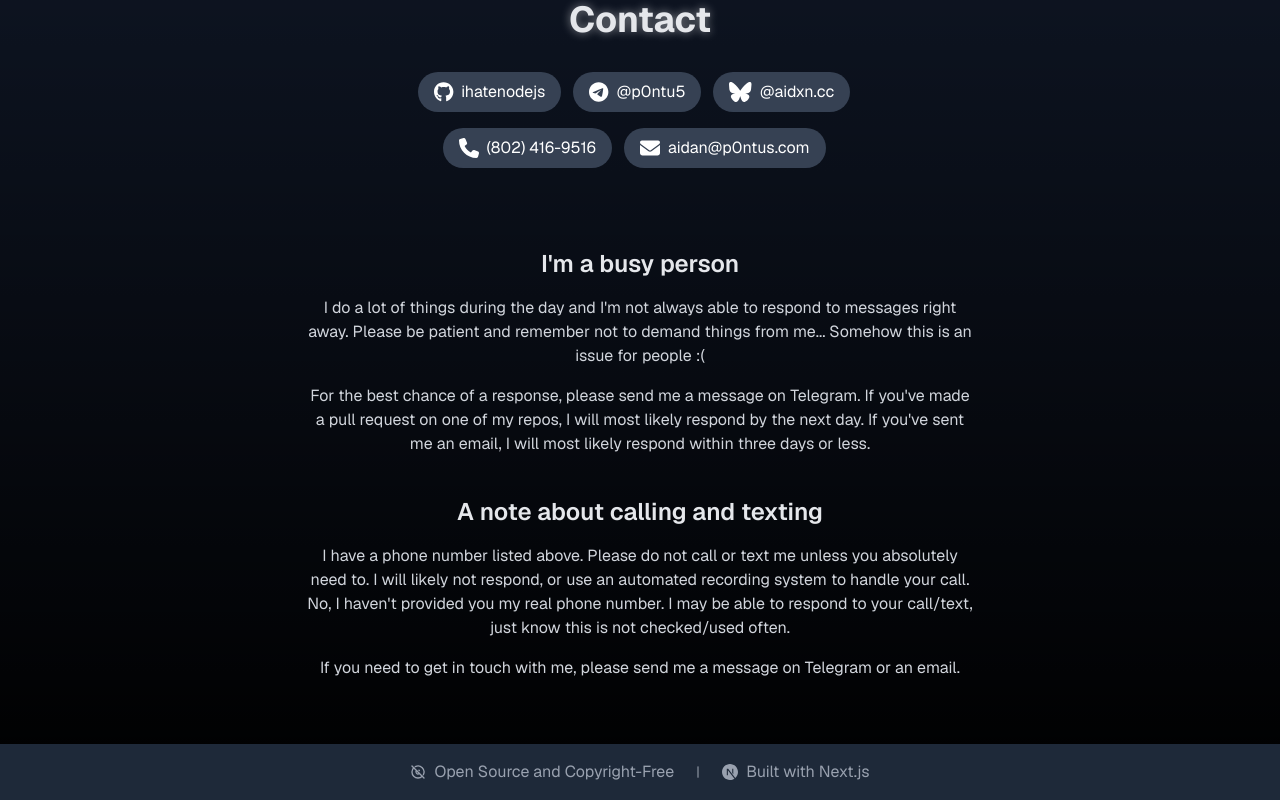
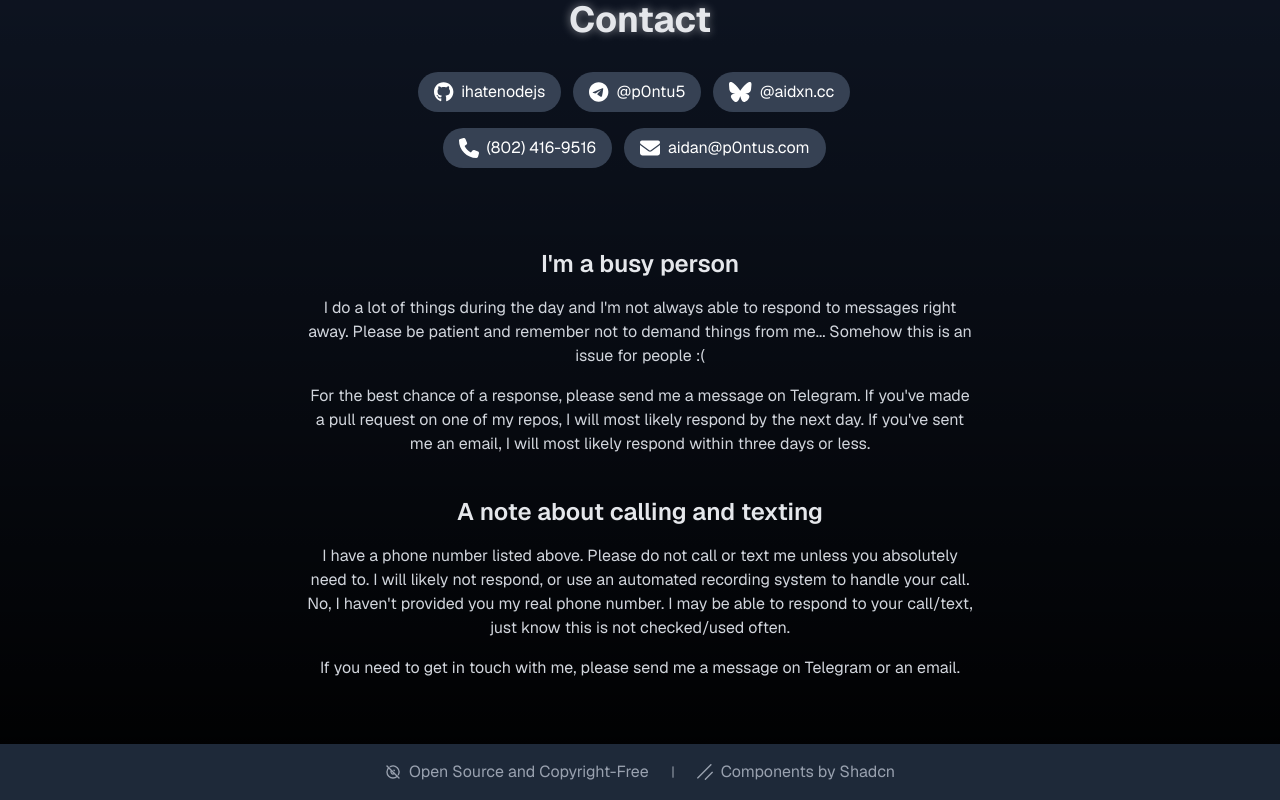
Before and after one commit to ihatenodejs/aidxnCC, a Next.js app: page /contact in a window 1280 px wide. Shown: the part 204-1004 px from the top of the page. Built offline with nearby package versions, Linux system fonts and the light colour scheme.

Commit message:
feat: add random footer messages

```diff
--- a/components/Footer.tsx
+++ b/components/Footer.tsx
@@ -1,7 +1,7 @@
 import { TbCopyrightOff } from "react-icons/tb"
 import { RxDividerVertical } from "react-icons/rx"
-import { SiNextdotjs } from "react-icons/si"
 import Link from 'next/link'
+import RandomFooterMsg from "./objects/RandomFooterMsg"
 
 export default function Footer() {
   return (
@@ -14,12 +14,7 @@ export default function Footer() {
           </div>
         </Link>
         <RxDividerVertical className="hidden sm:block mx-4"/>
-        <Link href="https://nextjs.org" target="_blank" rel="noopener noreferrer" className="hover:text-white transition-colors mb-2 sm:mb-0">
-          <div className="flex items-center justify-center">
-            <SiNextdotjs className="text-md mr-2" />
-            Built with Next.js
-          </div>
-        </Link>
+        <RandomFooterMsg />
       </div>
     </footer>
   )
--- /dev/null
+++ b/components/objects/RandomFooterMsg.tsx
@@ -0,0 +1,68 @@
+import {
+  SiNextdotjs,
+  SiLucide,
+  SiVercel,
+  SiCloudflarepages,
+  SiSimpleicons,
+  SiFontawesome,
+  SiShadcnui,
+  SiTailwindcss
+} from "react-icons/si"
+import Link from 'next/link'
+
+export const footerMessages = [
+  [
+    "Built with Next.js",
+    "https://nextjs.org",
+    <SiNextdotjs key="nextjs" className="text-md mr-2" />
+  ],
+  [
+    "Icons by Lucide",
+    "https://lucide.dev/",
+    <SiLucide key="lucide" className="text-md mr-2" />
+  ],
+  [
+    "Icons by Simple Icons",
+    "https://simpleicons.org/",
+    <SiSimpleicons key="simpleicons" className="text-md mr-2" />
+  ],
+  [
+    "Font by Vercel",
+    "https://vercel.com/font",
+    <SiVercel key="vercel" className="text-md mr-2" />
+  ],
+  [
+    "Hosted by Cloudflare",
+    "https://workers.cloudflare.com/",
+    <SiCloudflarepages key="cloudflare" className="text-md mr-2" />
+  ],
+  [
+    "Icons by Font Awesome",
+    "https://fontawesome.com/",
+    <SiFontawesome key="fontawesome" className="text-md mr-2" />
+  ],
+  [
+    "Components by Shadcn",
+    "https://ui.shadcn.com/",
+    <SiShadcnui key="shadcn" className="text-md mr-2" />
+  ],
+  [
+    "Styled with Tailwind",
+    "https://tailwindcss.com/",
+    <SiTailwindcss key="tailwind" className="text-md mr-2" />
+  ]
+]
+
+export default function RandomFooterMsg() {
+  const randomIndex = Math.floor(Math.random() * footerMessages.length)
+  const [message, url, icon] = footerMessages[randomIndex]
+
+  return (
+    <Link href={String(url)} target="_blank" rel="noopener noreferrer" className="hover:text-white transition-colors mb-2 sm:mb-0" suppressHydrationWarning>
+      <div className="flex items-center justify-center">
+        {icon}
+        {message}
+      </div>
+    </Link>
+  )
+}
```
